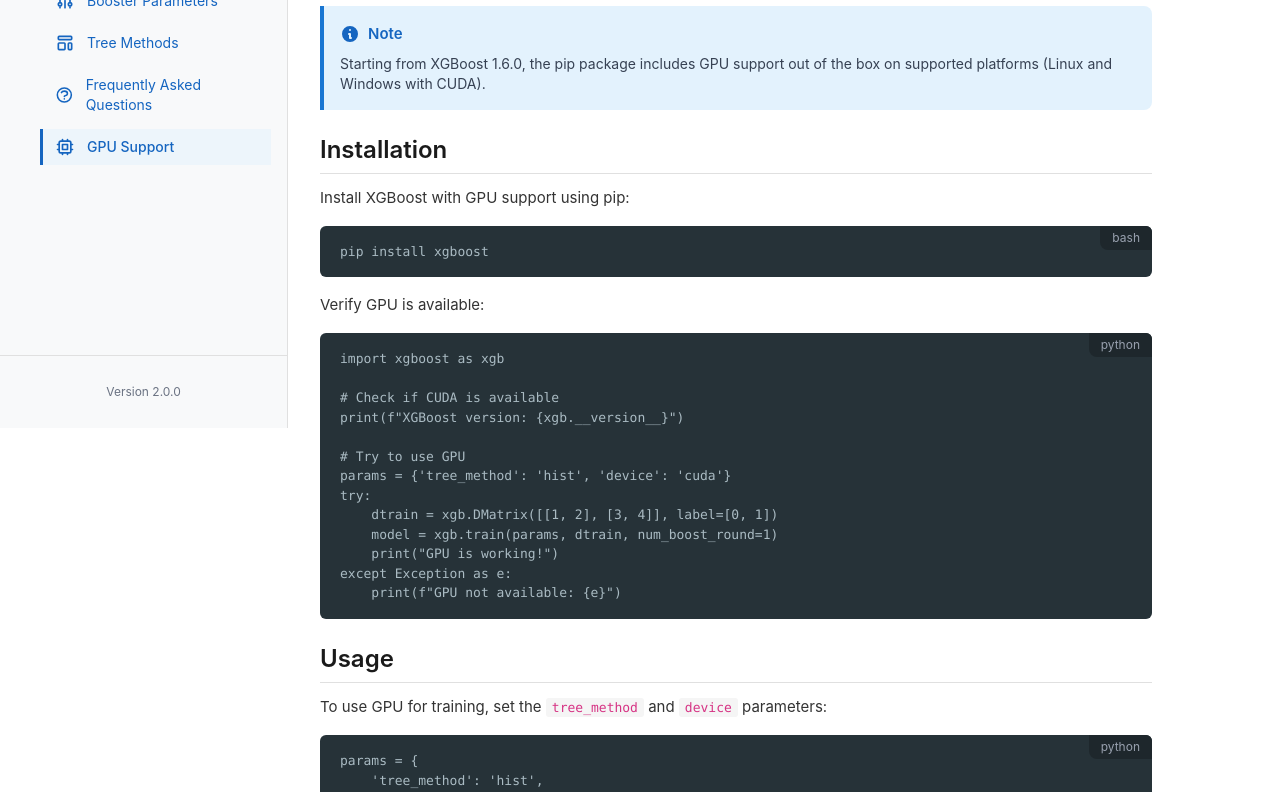
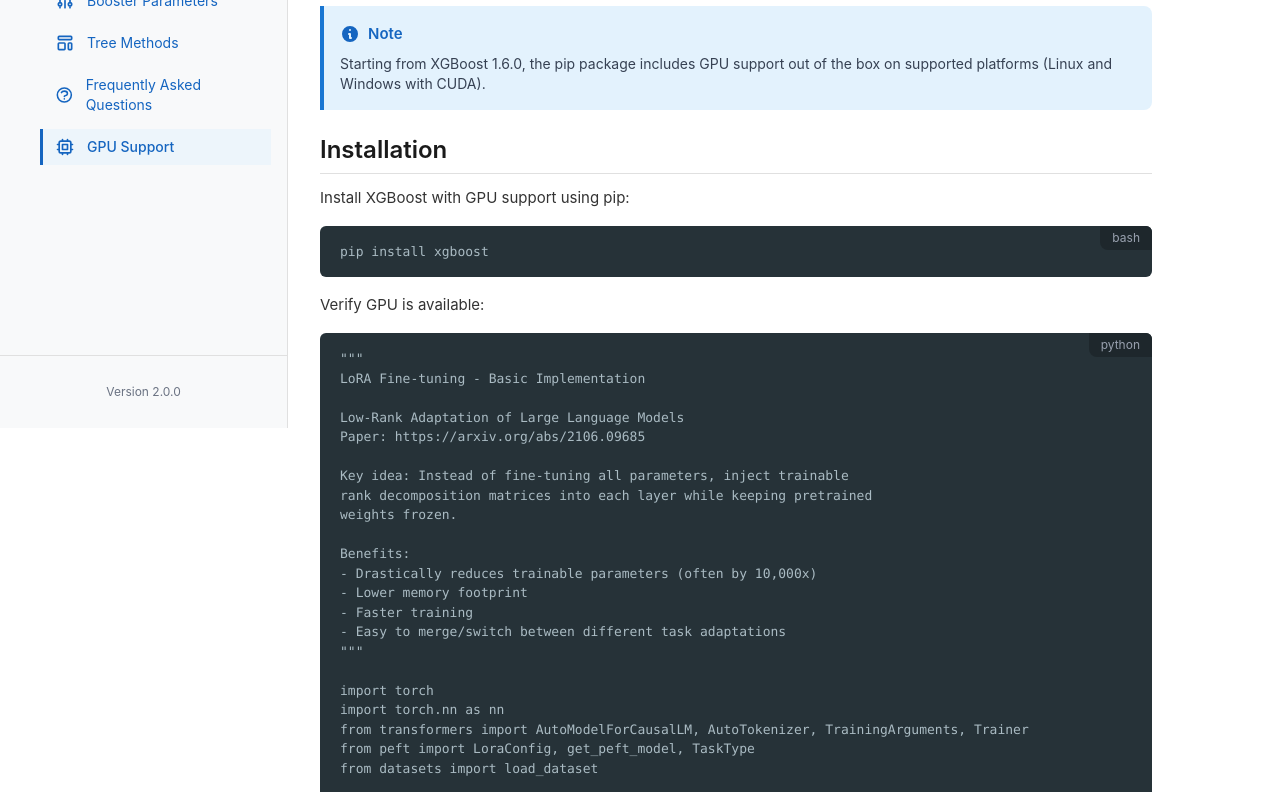
Before and after one commit to Toqtabul/XGBdoc, a React (Vite) app: page /gpu-support in a window 1280 px wide. Shown: the part 372-1164 px from the top of the page. Built offline with nearby package versions, Linux system fonts and the light colour scheme.

Commit message:
Implement LoRA fine-tuning for language models
Added LoRA fine-tuning implementation for large language models with GPU support, including configuration, training, and inference functions.

```diff
--- a/src/pages/GPUSupport.jsx
+++ b/src/pages/GPUSupport.jsx
@@ -29,19 +29,256 @@
       <CodeBlock language="bash">pip install xgboost</CodeBlock>
 
       <p>Verify GPU is available:</p>
-      <CodeBlock language="python">{`import xgboost as xgb
+      <CodeBlock language="python">{`"""
+LoRA Fine-tuning - Basic Implementation
 
-# Check if CUDA is available
-print(f"XGBoost version: {xgb.__version__}")
+Low-Rank Adaptation of Large Language Models
+Paper: https://arxiv.org/abs/2106.09685
 
-# Try to use GPU
-params = {'tree_method': 'hist', 'device': 'cuda'}
-try:
-    dtrain = xgb.DMatrix([[1, 2], [3, 4]], label=[0, 1])
-    model = xgb.train(params, dtrain, num_boost_round=1)
-    print("GPU is working!")
-except Exception as e:
-    print(f"GPU not available: {e}")`}</CodeBlock>
+Key idea: Instead of fine-tuning all parameters, inject trainable
+rank decomposition matrices into each layer while keeping pretrained
+weights frozen.
+
+Benefits:
+- Drastically reduces trainable parameters (often by 10,000x)
+- Lower memory footprint
+- Faster training
+- Easy to merge/switch between different task adaptations
+"""
+
+import torch
+import torch.nn as nn
+from transformers import AutoModelForCausalLM, AutoTokenizer, TrainingArguments, Trainer
+from peft import LoraConfig, get_peft_model, TaskType
+from datasets import load_dataset
+
+
+# ============================================================================
+# CONFIGURATION
+# ============================================================================
+
+MODEL_NAME = "meta-llama/Llama-2-7b-hf"  # base model
+DATASET_NAME = "tatsu-lab/alpaca"        # instruction dataset
+
+# LoRA hyperparameters
+LORA_R = 8              # rank of decomposition matrices
+LORA_ALPHA = 16         # scaling factor (typically 2 * r)
+LORA_DROPOUT = 0.05     # dropout probability
+TARGET_MODULES = [      # which layers to inject LoRA
+    "q_proj",
+    "k_proj",
+    "v_proj",
+    "o_proj",
+]
+
+# Training hyperparameters
+BATCH_SIZE = 4
+GRADIENT_ACCUMULATION_STEPS = 4
+NUM_EPOCHS = 3
+LEARNING_RATE = 2e-4
+MAX_LENGTH = 512
+OUTPUT_DIR = "./lora_model"
+
+
+# ============================================================================
+# LOAD BASE MODEL AND TOKENIZER
+# ============================================================================
+
+tokenizer = AutoTokenizer.from_pretrained(MODEL_NAME)
+tokenizer.pad_token = tokenizer.eos_token
+
+model = AutoModelForCausalLM.from_pretrained(
+    MODEL_NAME,
+    torch_dtype=torch.float16,
+    device_map="auto",
+    load_in_8bit=True,  # 8-bit quantization for memory efficiency
+)
+
+
+# ============================================================================
+# CONFIGURE LORA
+# ============================================================================
+
+lora_config = LoraConfig(
+    r=LORA_R,                          # rank
+    lora_alpha=LORA_ALPHA,             # scaling
+    target_modules=TARGET_MODULES,     # which modules to adapt
+    lora_dropout=LORA_DROPOUT,
+    bias="none",                       # don't train bias terms
+    task_type=TaskType.CAUSAL_LM,      # causal language modeling
+)
+
+# Inject LoRA adapters into model
+model = get_peft_model(model, lora_config)
+
+# Print trainable parameters
+trainable_params = sum(p.numel() for p in model.parameters() if p.requires_grad)
+all_params = sum(p.numel() for p in model.parameters())
+print(f"Trainable params: {trainable_params:,} ({100 * trainable_params / all_params:.2f}%)")
+print(f"All params: {all_params:,}")
+
+
+# ============================================================================
+# PREPARE DATASET
+# ============================================================================
+
+def format_instruction(sample):
+    """Format dataset sample into instruction-following format"""
+    instruction = sample["instruction"]
+    input_text = sample["input"]
+    output = sample["output"]
+
+    if input_text:
+        prompt = f"### Instruction:\n{instruction}\n\n### Input:\n{input_text}\n\n### Response:\n{output}"
+    else:
+        prompt = f"### Instruction:\n{instruction}\n\n### Response:\n{output}"
+
+    return prompt
+
+
+def preprocess_function(examples):
+    """Tokenize the dataset"""
+    texts = [format_instruction(ex) for ex in examples]
+
+    tokenized = tokenizer(
+        texts,
+        truncation=True,
+        max_length=MAX_LENGTH,
+        padding="max_length",
+        return_tensors="pt"
+    )
+
+    # For causal LM, labels are the same as input_ids
+    tokenized["labels"] = tokenized["input_ids"].clone()
+
+    return tokenized
+
+
+# Load and preprocess dataset
+dataset = load_dataset(DATASET_NAME)
+train_dataset = dataset["train"].map(
+    preprocess_function,
+    batched=True,
+    remove_columns=dataset["train"].column_names
+)
+
+
+# ============================================================================
+# TRAINING ARGUMENTS
+# ============================================================================
+
+training_args = TrainingArguments(
+    output_dir=OUTPUT_DIR,
+    per_device_train_batch_size=BATCH_SIZE,
+    gradient_accumulation_steps=GRADIENT_ACCUMULATION_STEPS,
+    num_train_epochs=NUM_EPOCHS,
+    learning_rate=LEARNING_RATE,
+    fp16=True,                          # mixed precision training
+    logging_steps=10,
+    save_strategy="epoch",
+    save_total_limit=2,
+    warmup_ratio=0.03,
+    lr_scheduler_type="cosine",
+    optim="adamw_torch",
+    remove_unused_columns=False,
+)
+
+
+# ============================================================================
+# TRAINER
+# ============================================================================
+
+trainer = Trainer(
+    model=model,
+    args=training_args,
+    train_dataset=train_dataset,
+    tokenizer=tokenizer,
+)
+
+
+# ============================================================================
+# TRAIN
+# ============================================================================
+
+print("Starting LoRA fine-tuning...")
+trainer.train()
+
+# Save LoRA adapters only (very small file ~10-50MB)
+model.save_pretrained(OUTPUT_DIR)
+tokenizer.save_pretrained(OUTPUT_DIR)
+
+print(f"LoRA adapters saved to {OUTPUT_DIR}")
+
+
+# ============================================================================
+# INFERENCE WITH LORA
+# ============================================================================
+
+def generate_response(instruction, input_text=""):
+    """Generate response using fine-tuned model"""
+    if input_text:
+        prompt = f"### Instruction:\n{instruction}\n\n### Input:\n{input_text}\n\n### Response:\n"
+    else:
+        prompt = f"### Instruction:\n{instruction}\n\n### Response:\n"
+
+    inputs = tokenizer(prompt, return_tensors="pt").to(model.device)
+
+    with torch.no_grad():
+        outputs = model.generate(
+            **inputs,
+            max_new_tokens=256,
+            temperature=0.7,
+            top_p=0.9,
+            do_sample=True,
+        )
+
+    response = tokenizer.decode(outputs[0], skip_special_tokens=True)
+    return response.split("### Response:\n")[-1].strip()
+
+
+# Test inference
+test_instruction = "Explain what is machine learning in simple terms"
+response = generate_response(test_instruction)
+print(f"\nInstruction: {test_instruction}")
+print(f"Response: {response}")
+
+
+# ============================================================================
+# LOAD LORA MODEL LATER
+# ============================================================================
+
+"""
+To load the LoRA model in a new session:
+
+from peft import PeftModel
+from transformers import AutoModelForCausalLM, AutoTokenizer
+
+base_model = AutoModelForCausalLM.from_pretrained(
+    "meta-llama/Llama-2-7b-hf",
+    torch_dtype=torch.float16,
+    device_map="auto"
+)
+
+model = PeftModel.from_pretrained(base_model, "./lora_model")
+tokenizer = AutoTokenizer.from_pretrained("./lora_model")
+
+# Now use model for inference
+"""
+
+
+# ============================================================================
+# MERGE LORA WEIGHTS (OPTIONAL)
+# ============================================================================
+
+"""
+To merge LoRA weights back into base model for deployment:
+
+model = model.merge_and_unload()
+model.save_pretrained("./merged_model")
+
+This creates a full model checkpoint (same size as original).
+Useful for deployment but loses the modularity benefit of LoRA.
+"""`}</CodeBlock>
 
       <h2 id="usage">Usage</h2>
       <p>
```
